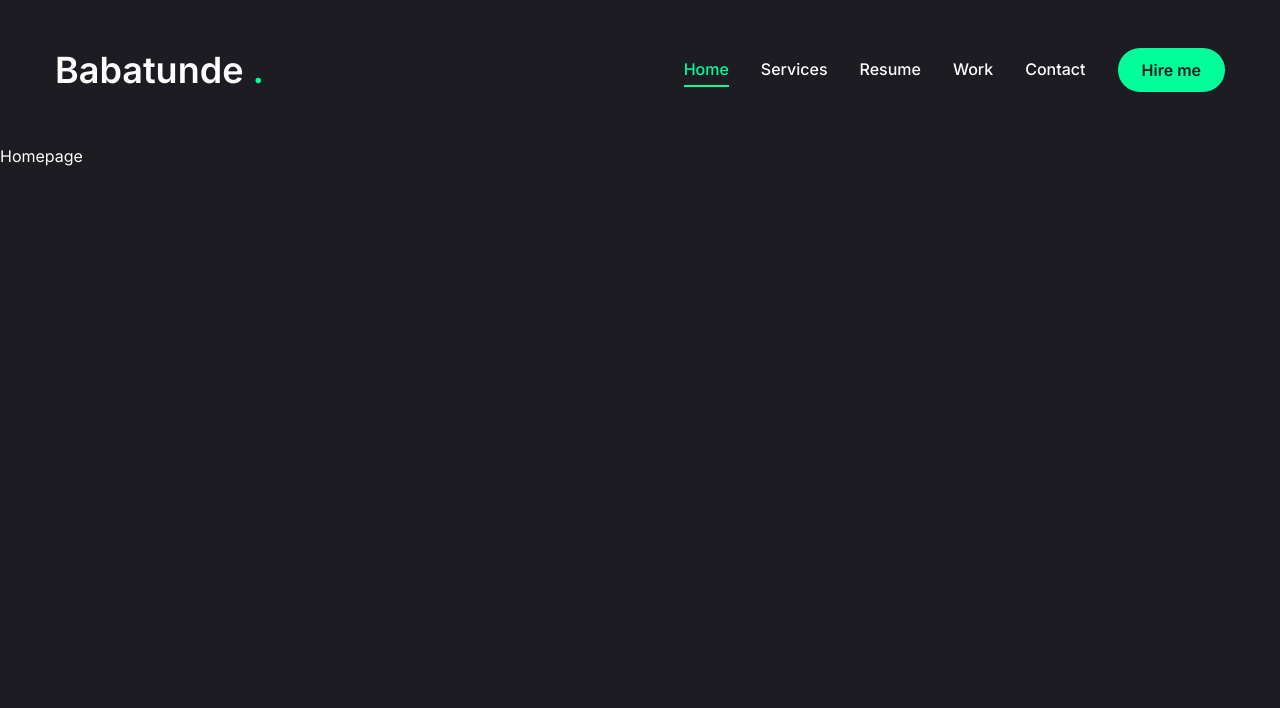
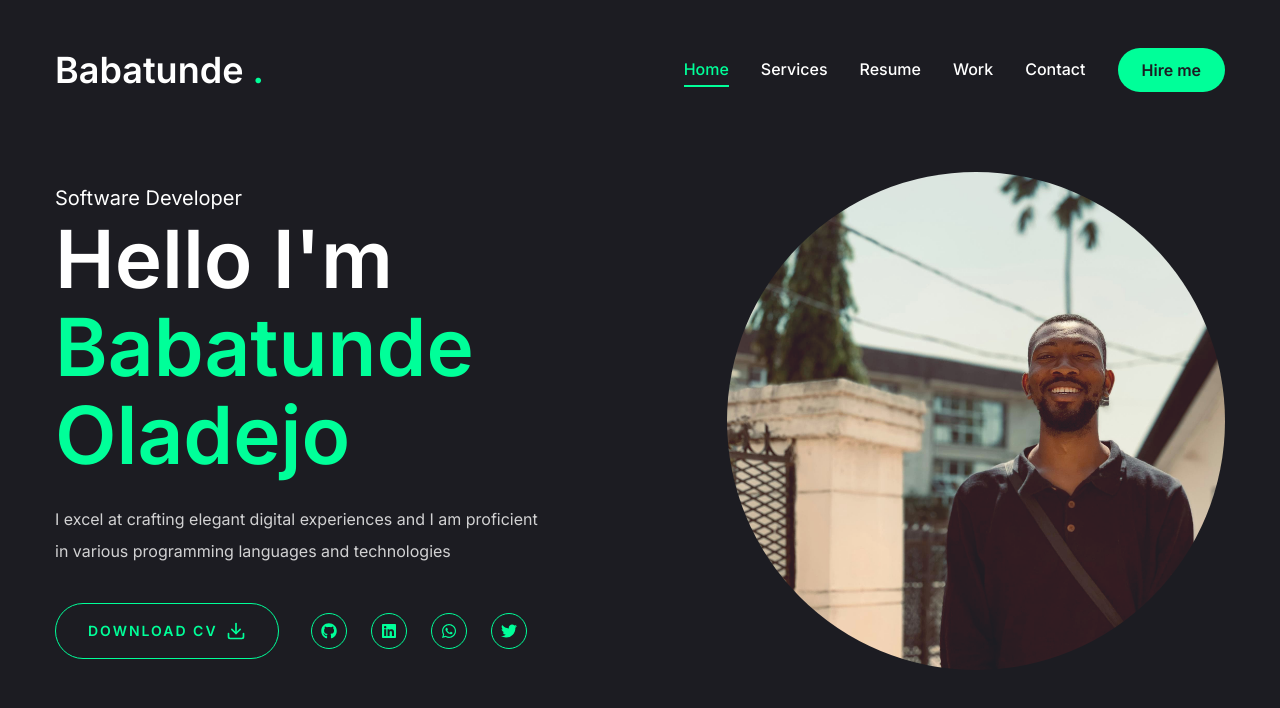
Before and after one commit to TundeOladejo/babz-portfolio, a Next.js app: page / in a window 1280 px wide. Shown: the top 708 px of the page. Built offline with nearby package versions, Linux system fonts and the light colour scheme.

Commit message:
updated the homepage

```diff
--- a/app/globals.css
+++ b/app/globals.css
@@ -6,4 +6,13 @@
   body {
     @apply font-primary bg-primary text-white leading-loose;
   }
+  .h1 {
+    @apply text-[48px] xl:text-[80px] leading-[1.1] font-semibold;
+  }
+  .h2 {
+    @apply text-[36px] xl:text-[48px] leading-[1.1] font-semibold;
+  }
+  .h3 {
+    @apply text-[20px] xl:text-[24px] leading-[1.1] font-semibold;
+  }
 }
--- a/app/page.jsx
+++ b/app/page.jsx
@@ -1,5 +1,40 @@
-export default function Home() {
-  return (
-    <main>Homepage</main>
-  );
-}
+import { Button } from "@/components/ui/button";
+import { FiDownload } from "react-icons/fi";
+
+//components
+import Social from "@/components/Social";
+import Photo from "@/components/Photo";
+
+const Home = () => {
+  return (<section className="h-full">
+    <div className="container mx-auto h-full">
+      <div className="flex flex-col xl:flex-row items-center justify-between xl:pt-8 xl:pb-24">
+        {/* text */}
+        <div className="text-center xl:text-left order-2 xl:order-none">
+          <span className="text-xl">Software Developer</span>
+          <h1 className="h1 mb-6">Hello I&apos;m <br /> <span className="text-accent">Babatunde Oladejo</span></h1>
+          <p className="max-w-[500px] mb-9 text-white/80 ">I excel at crafting elegant digital experiences and I am proficient in various programming languages and technologies</p>
+
+          {/* btn and socials */}
+          <div className="flex flex-col xl:flex-row items-center gap-8">
+            <Button variant="outline" size="lg" className="uppercase flex items-center gap-2">
+              <span>Download CV</span>
+              <FiDownload className="text-xl" />
+            </Button>
+
+            <div className="mb-8 xl:mb-0">
+              <Social containerStyles="flex gap-6" iconStyles="w-9 h-9 border border-accent rounded-full flex justify-center items-center text-accent text-base hover:bg-accent hover:text-primary hover:transition-all duration-500" />
+            </div>
+          </div>
+        </div>
+
+        {/* photo */}
+        <div className="order-1 xl:order-none mb-8 xl:mb-0">
+          <Photo />
+        </div>
+      </div>
+    </div>
+  </section>);
+};
+
+export default Home;
--- /dev/null
+++ b/components/Photo.jsx
@@ -0,0 +1,39 @@
+"use client";
+
+import { motion } from "framer-motion";
+import Image from "next/image";
+
+const Photo = () => {
+  return (
+    <div className="w-full h-full">
+      <motion.div
+        initial={{ opacity: 0 }}
+        animate={{
+          opacity: 1,
+          transition: { delay: 2, duration: 0.4, ease: "easeIn" },
+        }}
+      >
+        {/* Image */}
+        <motion.div
+          className="w-[298px] h-[298px] xl:w-[498px] xl:h-[498px] mix-blend-lighten relative"
+          initial={{ opacity: 0 }}
+          animate={{
+            opacity: 1,
+            transition: { delay: 2.4, duration: 0.4, ease: "easeInOut" },
+          }}
+        >
+          <Image
+            src="/assets/babz-new.jpeg"
+            priority
+            quality={100}
+            fill
+            alt=""
+            className="object-cover rounded-full"
+          />
+        </motion.div>
+      </motion.div>
+    </div>
+  );
+};
+
+export default Photo;
--- /dev/null
+++ b/components/Social.jsx
@@ -0,0 +1,19 @@
+import Link from "next/link";
+import { FaGithub, FaLinkedin, FaWhatsapp, FaTwitter } from "react-icons/fa";
+
+const socials = [
+  { icon: <FaGithub />, path: "" },
+  { icon: <FaLinkedin />, path: "" },
+  { icon: <FaWhatsapp />, path: "" },
+  { icon: <FaTwitter />, path: "" },
+];
+
+const Social = ({containerStyles, iconStyles}) => {
+  return <div className={containerStyles}>
+    {socials.map((item, index) => {
+        return <Link key={index} href={item.path} className={iconStyles}>{item.icon}</Link>
+    })}
+  </div>;
+};
+
+export default Social;
--- a/components/ui/button.jsx
+++ b/components/ui/button.jsx
@@ -14,7 +14,7 @@
         destructive:
           "bg-red-500 text-slate-50 hover:bg-red-500/90 dark:bg-red-900 dark:text-slate-50 dark:hover:bg-red-900/90",
         outline:
-          "border border-slate-200 bg-white hover:bg-slate-100 hover:text-slate-900 dark:border-slate-800 dark:bg-slate-950 dark:hover:bg-slate-800 dark:hover:text-slate-50",
+          "border border-accent bg-transparent text-accent hover:bg-accent hover:text-primary",
         secondary:
           "bg-slate-100 text-slate-900 hover:bg-slate-100/80 dark:bg-slate-800 dark:text-slate-50 dark:hover:bg-slate-800/80",
         ghost: "hover:bg-slate-100 hover:text-slate-900 dark:hover:bg-slate-800 dark:hover:text-slate-50",
```
Also changed, not shown: public/assets/babz-new.jpeg (added), 1 other file (tests, documents, lock files or other folders).
